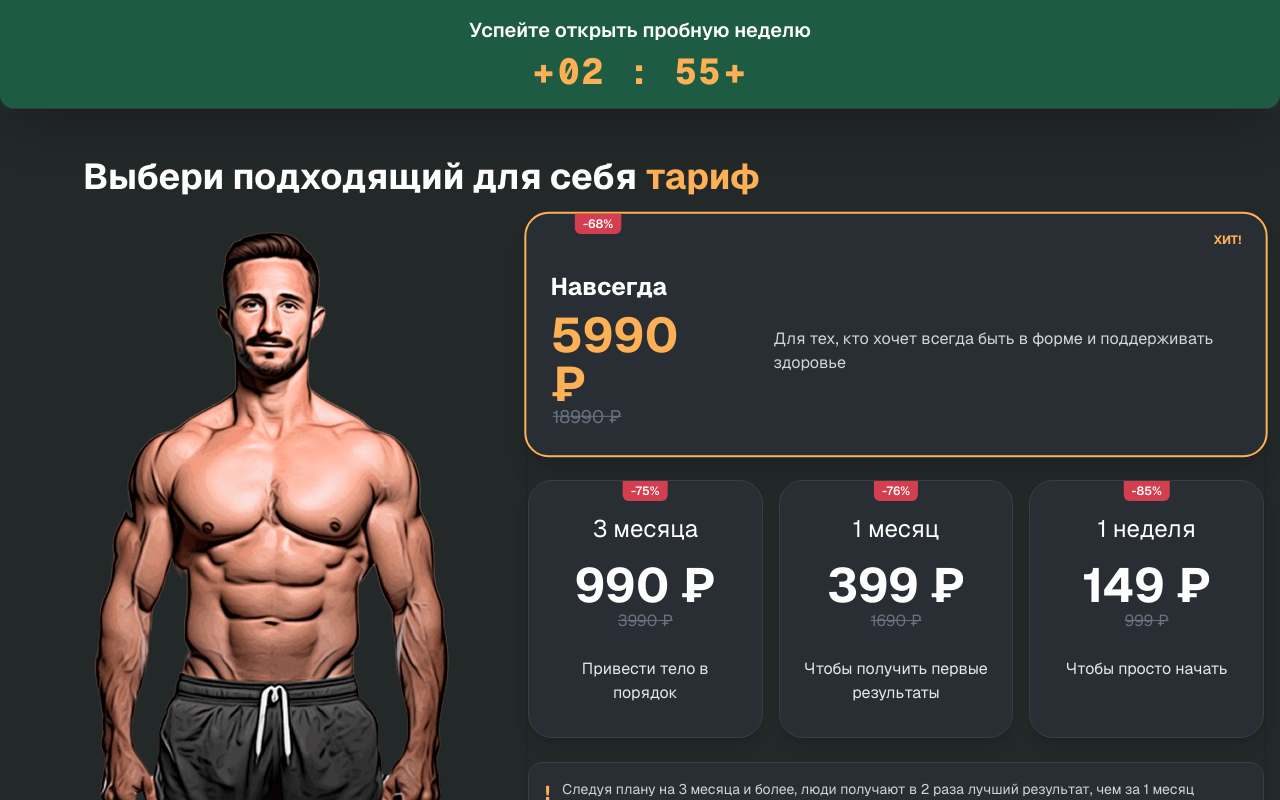
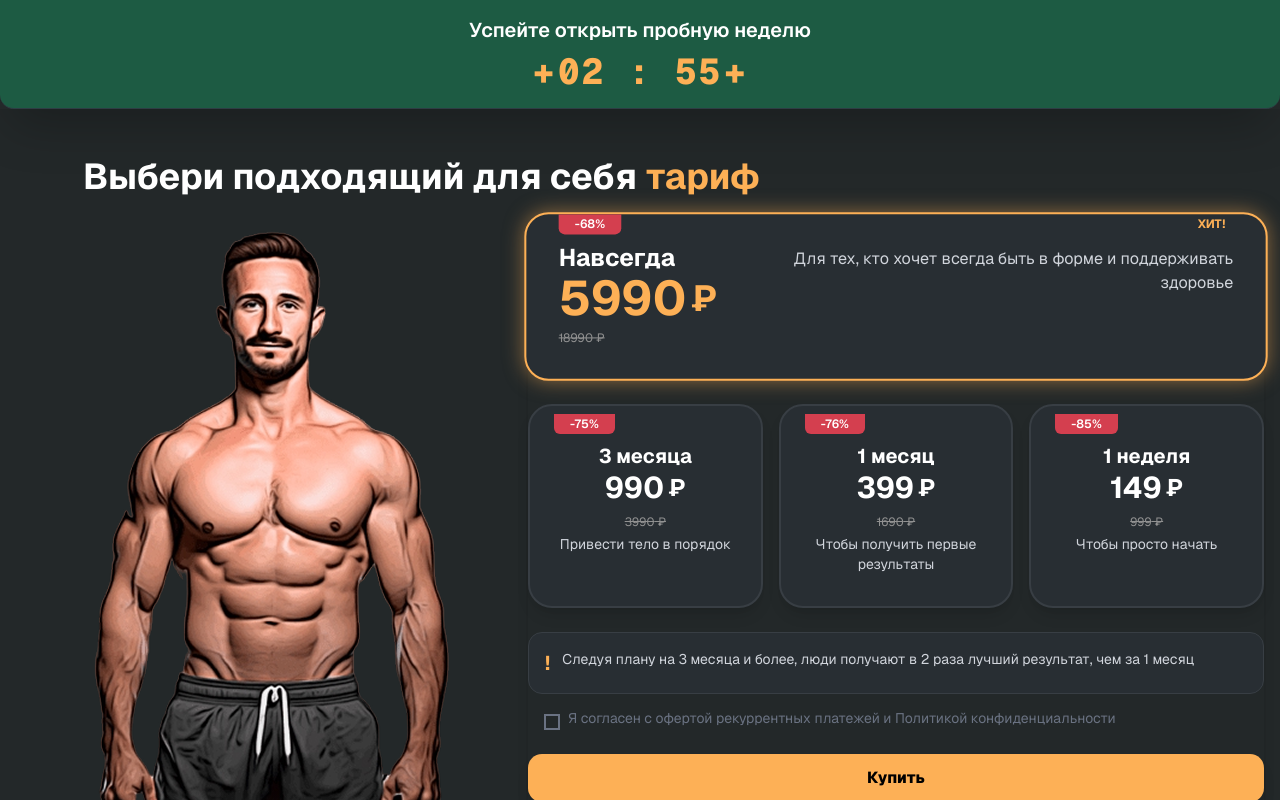
Before and after one commit to Dankewu0/DANKE_test-task, a Next.js app: page / in a window 1280 px wide. Shown: the top 800 px of the page. Built offline with nearby package versions, Linux system fonts and the light colour scheme.

Commit message:
исправлены тарифные карточки на мобильной и десктопной версии

```diff
--- a/app/_components/Cards/TariffCard.tsx
+++ b/app/_components/Cards/TariffCard.tsx
@@ -35,40 +35,76 @@ export default function TariffCard({
 
     const displayedDiscount = isExpired ? undefined : discount;
 
+    const priceColor = "text-white";
+
     return (
         <div
             onClick={() => onSelect(plan.id)}
-            className={`relative cursor-pointer rounded-3xl py-8 px-5 bg-[#282E33] border transition-all duration-300 text-white flex flex-col justify-start col-span-1
+            className={`relative cursor-pointer rounded-3xl px-5 py-6 bg-[#282E33] transition-all duration-300 text-white flex flex-col justify-start col-span-1 overflow-hidden
                 ${selected
-                ? "border-[#FDB056] transform scale-[1.02]"
-                : "border-[#383E44] hover:border-[#FDB056]/50"}
+                ? "border-2 border-[#FDB056] transform scale-[1.02] shadow-[0_0_20px_rgba(253,176,86,0.2)]"
+                : "border-2 border-[#383E44] hover:border-[#FDB060] hover:border-opacity-50"}
                 shadow-lg`}
         >
+            <div className="flex justify-between absolute top-0 left-0 w-full z-10 pt-2">
+
                 {displayedDiscount && (
-                <div className={`absolute top-0 left-1/2 transform -translate-x-1/2 bg-[#D43F4F] text-white text-xs font-semibold px-2 py-0.5 rounded-b-sm`}>
+                    <div className={`
+                        hidden lg:block bg-[#D43F4F] text-white text-xs font-semibold
+                        px-4 py-0.5 rounded-b-sm ml-6
+                    `}>
                         -{displayedDiscount}%
                     </div>
                 )}
-            <h3 className={`text-center text-2xl mt-0`}>{plan.title}</h3>
-            <div className="flex flex-col mt-4 mb-6 items-center">
-                <div className={`font-bold text-white text-5xl`}>
-                    <span className="flex items-baseline space-x-2">
-                        <span>{displayPrice} ₽</span>
+
+                <div className="flex justify-end w-full space-x-2 pr-5">
+
+                    {displayedDiscount && (
+                        <div className={`
+                            block lg:hidden bg-[#D43F4F] text-white text-xs font-semibold
+                            px-2 py-0.5 rounded-b-sm
+                        `}>
+                            -{displayedDiscount}%
+                        </div>
+                    )}
+
+                </div>
+            </div>
+
+            <div className="flex flex-col w-full pt-0">
+                <div className={`flex flex-col w-full items-start lg:items-center lg:flex-col justify-start`}>
+
+                    <div className="flex flex-col items-start pr-4 lg:items-center lg:pr-0 lg:pt-3">
+                        <h3 className="font-bold text-lg lg:text-xl mb-0 whitespace-nowrap lg:text-center">{plan.title}</h3>
+                        <div className="flex flex-col items-start lg:items-center">
+                            <div className="flex items-start relative">
+                                <span className={`text-2xl lg:text-3xl font-bold ${priceColor} whitespace-nowrap`}>{displayPrice}</span>
+                                <div className="flex flex-col items-start ml-1 mt-[2px]">
+                                    <span className={`text-xl lg:text-2xl font-bold ${priceColor}`}>₽</span>
+                                </div>
+                            </div>
+                            {displayOldPrice && (
+                                <div className="flex items-start mt-2">
+                                    <span
+                                        className="line-through text-[#919191] text-xs whitespace-nowrap"
+                                    >
+                                        {displayOldPrice} ₽
                                     </span>
                                 </div>
-                {displayOldPrice && (
-                    <span className={`text-base text-gray-500 line-through mt-0`}>
-                        {displayOldPrice} ₽
-                    </span>
                             )}
                         </div>
-            <div className="mt-auto pt-0 text-center flex-grow">
+                    </div>
+
+                    <div className={`flex flex-col items-end pt-0 flex-grow text-right lg:items-center lg:text-center lg:pl-0 lg:pt-1`}>
                         {plan.description && (
-                    <p className={`text-base text-gray-200 p-0 transition-all duration-300`}>
+                            <p className="text-xs lg:text-sm text-gray-300">
                                 {plan.description}
                             </p>
                         )}
                     </div>
                 </div>
+            </div>
+            <div className="mt-auto pt-2 text-center"></div>
+        </div>
     );
 }
--- a/app/_components/Cards/TariffList.tsx
+++ b/app/_components/Cards/TariffList.tsx
@@ -25,43 +25,74 @@ function FeaturedTariffCard({
         : undefined);
 
     const displayedDiscount = isExpired ? undefined : discount;
-    const needsTopSpacing = displayedDiscount !== undefined || (plan.isBest && !isExpired);
-    const priceColor = selected ? "text-[#FDB056]" : "text-white";
+    const priceColor = "text-[#FDB056]";
+
+    const cardClasses = selected
+        ? "border-2 border-[#FDB056] transform scale-[1.01] shadow-[0_0_20px_rgba(253,176,86,0.5)]"
+        : "border-2 border-[#FDB056] hover:border-[#FDB056]/80";
 
     return (
         <div
             onClick={() => onSelect(plan.id)}
-            className={`relative cursor-pointer rounded-3xl px-6 py-6 bg-[#282E33] text-white shadow-xl transition-all duration-300
-                ${selected ? "border-2 border-[#FDB056] transform scale-[1.01]" : "border border-[#383E44] hover:border-[#FDB056]/50"}`}
+            className={`relative cursor-pointer rounded-3xl px-8 py-8 bg-[#282E33] text-white transition-all duration-300 ${cardClasses} overflow-hidden`}
         >
-            {plan.isBest && !isExpired && (
-                <div className="absolute top-0 right-0 text-[#FDB056] text-xs font-bold px-2 py-0.5 rounded-b-sm mr-4 mt-4">
-                    ХИТ!
+            <div className="flex justify-between absolute top-0 left-0 w-full z-10">
+
+                {displayedDiscount && (
+                    <div className={`
+                        hidden lg:block bg-[#D43F4F] text-white text-xs font-semibold
+                        px-4 py-0.5 rounded-b-sm ml-8
+                    `}>
+                        -{displayedDiscount}%
+                    </div>
+                )}
+
+                <div className="flex justify-end w-full space-x-2 pr-8 pt-0">
+
+                    {displayedDiscount && (
+                        <div className={`
+                            block lg:hidden bg-[#D43F4F] text-white text-xs font-semibold
+                            px-2 py-0.5 rounded-b-sm
+                        `}>
+                            -{displayedDiscount}%
+                        </div>
+                    )}
+                    {plan.isBest && !isExpired && (
+                        <div className="text-[#FDB056] text-xs font-bold px-2 py-0.5 rounded-sm">
+                            ХИТ!
+                        </div>
+                    )}
                 </div>
-            )}
-            {displayedDiscount && (
-                <div className={`absolute top-0 left-0 bg-[#D43F4F] text-white text-xs font-semibold px-2 py-0.5 rounded-b-sm ml-4 lg:ml-12`}>
-                    -{displayedDiscount}%
-                </div>
-            )}
+            </div>
 
-            <div className="flex flex-col w-full"
-                 style={{ paddingTop: needsTopSpacing ? '2rem' : '0.5rem' }}
-            >
-                <div className="flex flex-col lg:flex-row items-center justify-center w-full text-center lg:text-left">
-                    <div className="flex flex-col items-center lg:items-start w-full lg:w-auto mt-2 lg:mt-0">
-                        <h3 className="font-bold text-2xl mb-2">{plan.title}</h3>
-                        <div className="flex flex-col items-center lg:items-start">
-                            <span className={`text-5xl font-bold ${priceColor}`}>{displayPrice} ₽</span>
+
+            <div className="flex flex-col w-full pt-0">
+                <div className="flex items-start justify-start w-full">
+
+                    <div className="flex flex-col items-start pr-4">
+                        <h3 className="font-bold text-2xl mb-0 lg:mb-0 lg:mt-[-5px] whitespace-nowrap">{plan.title}</h3>
+                        <div className="flex flex-col items-start">
+                            <div className="flex items-start relative">
+                                <span className={`text-4xl lg:text-5xl font-bold ${priceColor} whitespace-nowrap`}>{displayPrice}</span>
+                                <div className="flex flex-col items-start ml-1 mt-[5px]">
+                                    <span className={`text-3xl lg:text-4xl font-bold ${priceColor}`}>₽</span>
+                                </div>
+                            </div>
                             {displayOldPrice && (
-                                <span className="line-through text-gray-500 text-lg mt-[-5px] ml-[2px]">{displayOldPrice} ₽</span>
+                                <div className="flex items-start mt-2">
+                                    <span
+                                        className="line-through text-[#919191] text-xs whitespace-nowrap"
+                                    >
+                                        {displayOldPrice} ₽
+                                    </span>
+                                </div>
                             )}
                         </div>
                     </div>
 
-                    <div className="flex flex-col items-center lg:items-start pt-4 lg:pt-0 lg:pl-16 w-full lg:w-auto">
+                    <div className="flex flex-col items-end pt-0 flex-grow text-right lg:pl-4">
                         {plan.description && (
-                            <p className="text-base text-gray-300 text-center lg:text-left">
+                            <p className="text-sm lg:text-base text-gray-300">
                                 {plan.description}
                             </p>
                         )}
```
Lines whose indentation alone changed are shown as unchanged.
